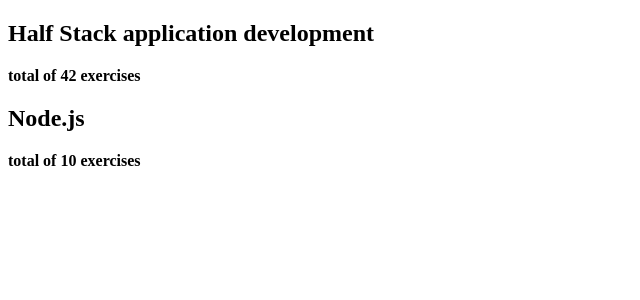
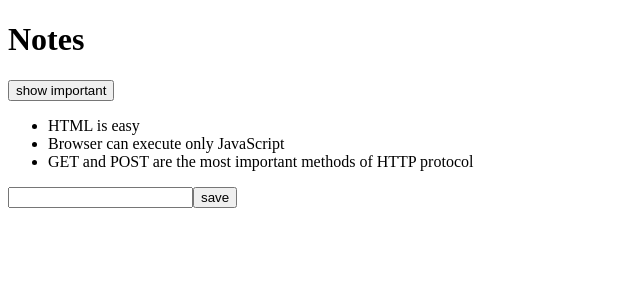
Before and after one commit to gomezclaudio11/reactHelsinki, a React (Vite) app in the folder reactHelsinki/part1/: page / in a window 1280 px wide. Shown: the top 300 px of the page, without its empty margins (0-640 px from the left). Built offline with nearby package versions, Linux system fonts and the light colour scheme.

Commit message:
Ejercicio Notas / Manejo de eventos Formularios

```diff
--- a/reactHelsinki/part1/src/App.jsx
+++ b/reactHelsinki/part1/src/App.jsx
@@ -1,56 +1,50 @@
-import Course from "./components/Course"
+import { useState } from 'react'
+import Note from './components/Note'
 
-const App = () => {
-  const courses = [
-    {
-      name: 'Half Stack application development',
-      id: 1,
-      parts: [
-        {
-          name: 'Fundamentals of React',
-          exercises: 10,
-          id: 1
-        },
-        {
-          name: 'Using props to pass data',
-          exercises: 7,
-          id: 2
-        },
-        {
-          name: 'State of a component',
-          exercises: 14,
-          id: 3
-        },
-        {
-          name: 'Redux',
-          exercises: 11,
-          id: 4
-        }
-      ]
-    },
-    {
-      name: 'Node.js',
-      id: 2,
-      parts: [
-        {
-          name: 'Routing',
-          exercises: 3,
-          id: 1
-        },
-        {
-          name: 'Middlewares',
-          exercises: 7,
-          id: 2
-        }
-      ]
+
+const App = (props) => {
+  const [notes, setNotes] = useState(props.notes)
+  const [newNote, setNewNote] = useState("")
+  const [showAll, setShowALL] = useState(true)
+
+  const addNote = (event) => {
+    event.preventDefault()
+    const noteObject = {
+      content: newNote,
+      important: Math.random() > 0.5,
+      id: notes.length + 1
     }
-  ]
+    setNotes(notes.concat(noteObject))
+    setNewNote("")
+ }
+  const handleNoteChange = (event) => {
+    console.log(event.target.value);
+    setNewNote(event.target.value)
+  }
+
+  const notesToShow = showAll ? notes : notes.filter (note => note.important)
 
   return (
     <div>
-      {courses.map(course => (
-        <Course key={course.id} course={course}/>
-      ))}
+      <h1>Notes</h1>
+      <div>
+        <button onClick={()=> setShowALL(!showAll)}>
+          show {showAll ? "important" : "all"}
+        </button>
+      </div>
+      <ul>
+        {notesToShow.map((note) =>
+          <Note key={note.id} note ={note}/>
+        )
+
+        }
+      </ul>
+      <form onSubmit={addNote}>
+        <input value={newNote}
+                onChange={handleNoteChange}
+        />
+        <button type="submit">save</button>
+      </form>
     </div>
   )
 }
--- a/reactHelsinki/part1/src/components/Course.jsx
+++ /dev/null
@@ -1,32 +0,0 @@
-const Header = ({name}) => <h2>{name}</h2>
-
-const Part = ({part}) => {
-  <p>
-    {part.name} {part.exercises}
-  </p>
-}
-
-const Content = ({parts}) => (
-  <div>
-    {parts.map(part =>(
-      <Part key={part.id} part={part}/>
-    ))}
-  </div>
-)
-
-const Total = ({parts}) => {
-  const total = parts.reduce((sum, part) => sum + part.exercises, 0)
-  return <strong> total of {total} exercises</strong>
-}
-
-const Course = ({course}) =>{
-    return (
-      <div>
-        < Header  name={course.name}/>
-        <Content parts={course.parts}/>
-        <Total parts={course.parts}/>
-        </div>
-    )
-  }
-
-export default Course
--- /dev/null
+++ b/reactHelsinki/part1/src/components/Note.jsx
@@ -0,0 +1,5 @@
+const Note = ({ note }) => {
+  return <li>{note.content}</li>
+}
+
+export default Note
--- a/reactHelsinki/part1/src/main.jsx
+++ b/reactHelsinki/part1/src/main.jsx
@@ -2,7 +2,24 @@
 import ReactDOM from 'react-dom/client'
 
 import App from './App'
+const notes = [
+  {
+    id: 1,
+    content: 'HTML is easy',
+    important: true,
+  },
+  {
+    id: 2,
+    content: 'Browser can execute only JavaScript',
+    important: false,
+  },
+  {
+    id: 3,
+    content: 'GET and POST are the most important methods of HTTP protocol',
+    important: true,
+  },
+]
 
 ReactDOM.createRoot(document.getElementById('root')).render(
-  <App  />
+  <App notes={notes} />
 )
```
